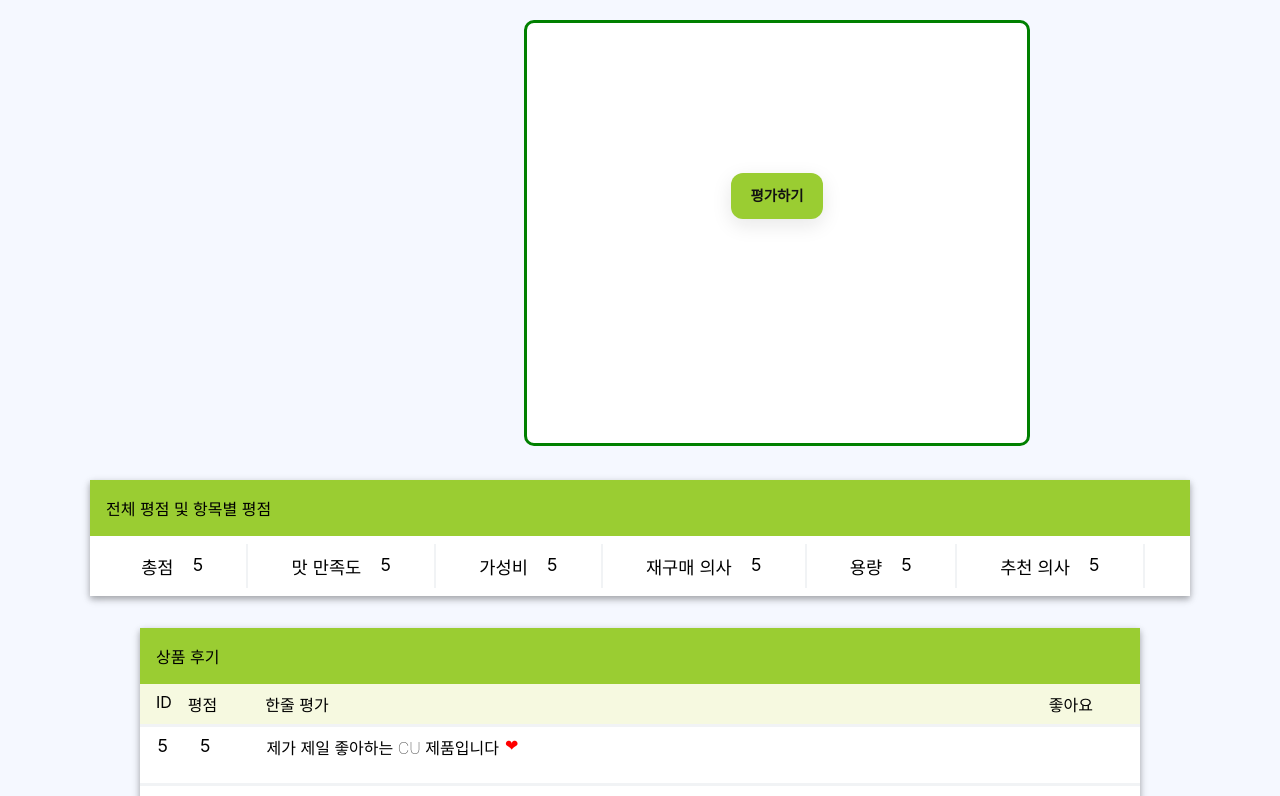
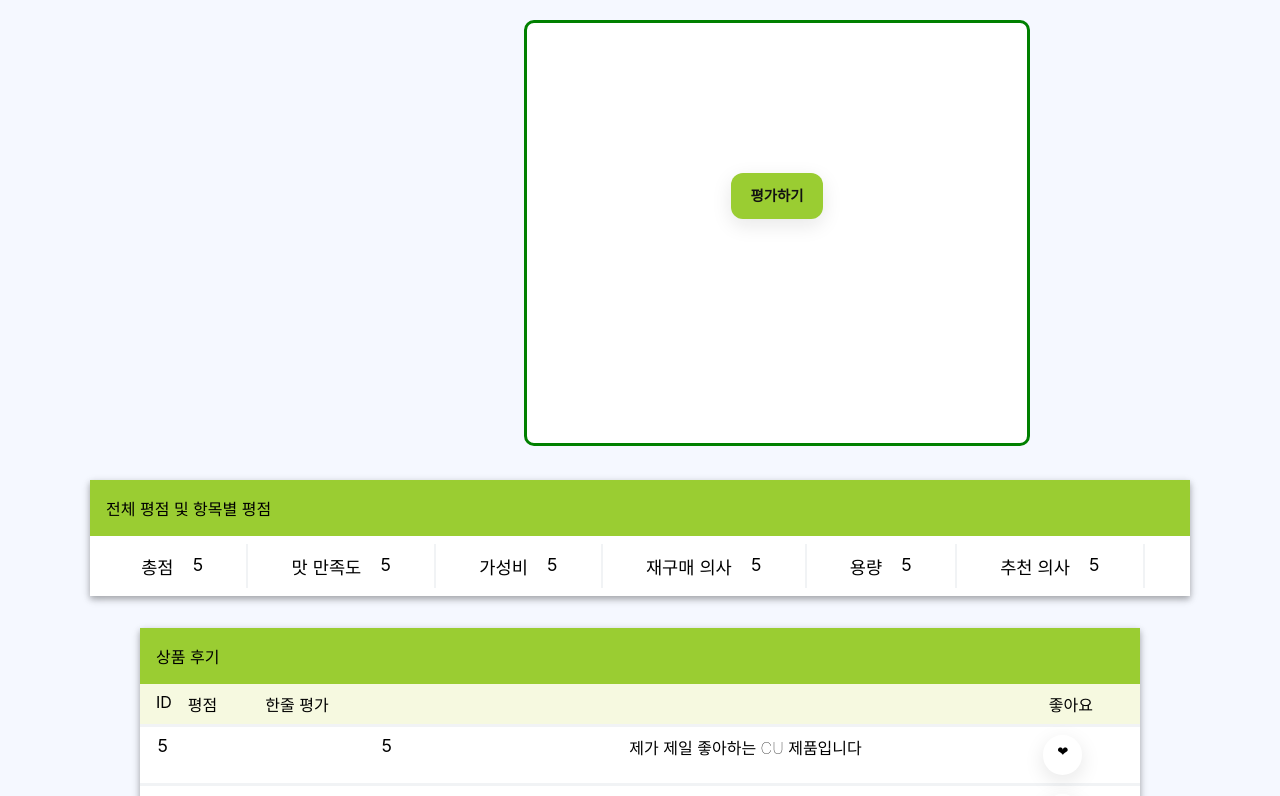
Before and after one commit to swsnu/swppfall2022-team19, a React (Create React App) app in the folder frontend/cu/: page /1/ProductDetail in a window 1280 px wide. Shown: the top 796 px of the page. Built offline with nearby package versions, Linux system fonts and the light colour scheme.

Commit message:
Update Review.css

```diff
--- a/frontend/cu/src/components/Review/Review.css
+++ b/frontend/cu/src/components/Review/Review.css
@@ -1,13 +1,16 @@
 .Review {
   border-top: 3px solid #f1f3f5;
   padding: 0.5rem;
-  display: row;
-  align-items: left;
   display: flex;
   transition: all 0.15s;
+  justify-content:space-between;
 }
 
-.Review .review_user_id{
+.review_button_except{
+  display: flex;
+}
+
+.review_user_id{
   font-size: 1.1rem;
   font-weight: 400;
   margin-left: 0.6rem;
@@ -16,7 +19,7 @@
   transition: all 0.15s;
 }
 
-.Review .review_totalScore{
+.review_totalScore{
   font-size: 1.1rem;
   font-weight: 400;
   margin-left: 0rem;
@@ -26,7 +29,7 @@
   transition: all 0.15s;
 }
 
-.Review .review_comment{
+.review_comment{
   padding: rem;
   font-weight: 100;
   display:  row;
@@ -36,23 +39,24 @@
   margin-bottom: 1rem;
 }
 
-.Review .like_button{
-  text-align: right;
-  margin-right: 2rem;
+.like_button{
+  border-radius: 100px;
+  box-shadow: transparent 0 0 0 2px, rgba(18, 18, 18, .1) 0 6px 20px;
+  color: #121212;
+  cursor: pointer;
+  display: right;
+  font-family: Inter, sans-serif;
+  font-size: 0.5rem;
+  font-weight: 0;
+  line-height: 1;
+  padding: 0.5rem;
+  margin-right : 3.1rem;
+  transition: box-shadow .2s, -webkit-box-shadow .2s;
+  border: 0;
+  touch-action: manipulation;
 }
 
-.Review .like_button_on {
-  font-size: 1rem;
-  line-height: 1rem;
-  text-align: right;
-  color: red;
-  font-weight: 0;
+
+.like_button:hover {
+  box-shadow: black 0 0 0 1px, transparent 0 0 0 0;
 }
-
-.Review .like_button_off {
-  font-size: 1rem;
-  line-height: 1rem;
-  text-align: right;
-  color: red;
-  font-weight: 0;
-}
```
